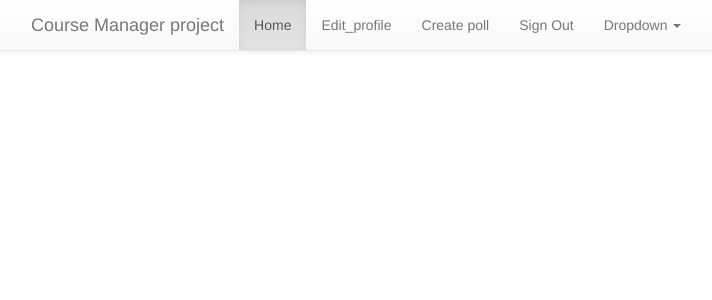
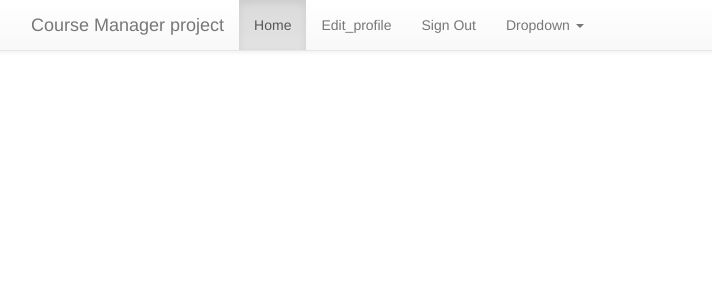
Before and after one commit to almarzouq/course_mgt_sys, a Django app: template students/templates/base.html in a window 1280 px wide. Shown: the top 300 px of the page, without its empty margins (39-751 px from the left). Run offline with Django 3.2, Linux system fonts and the light colour scheme; the template is opened without the code that fills it, so the values that code supplies are empty; the visitor is signed in with stand-in values (Sample User, id 1); parts of the project's set-up code (start-up, migrations or seed data) failed here and were passed over; some libraries are stand-ins or nearby versions.

Commit message:
third commit

```diff
--- a/students/templates/base.html
+++ b/students/templates/base.html
@@ -49,7 +49,6 @@ other head content must come *after* these tags -->
           <li class="active"><a href="http://localhost:8000/index">Home</a></li>
           {% if user.is_authenticated %}
           <li><a href="{% url 'student_profile_edit' %}">Edit_profile</a></li>
-          <li><a href="http://localhost:8000/polls/create">Create poll</a></li>
           <li><a href="{% url 'account_logout' %}">Sign Out</a></li>
           {% else %}
           <li><a href="{% url 'account_login' %}"> Sign In</a></li>
```
